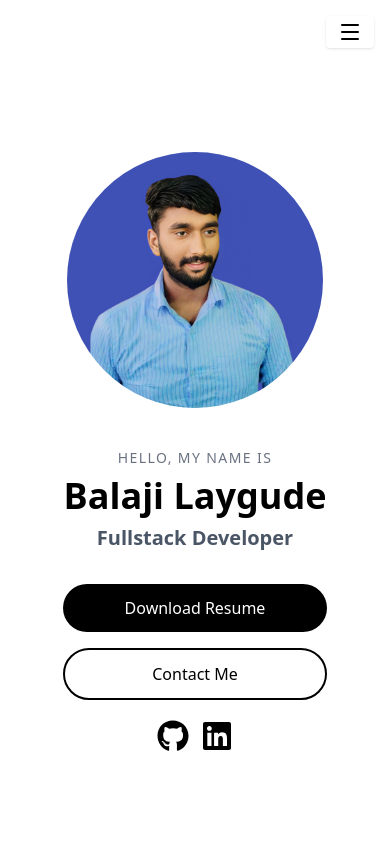
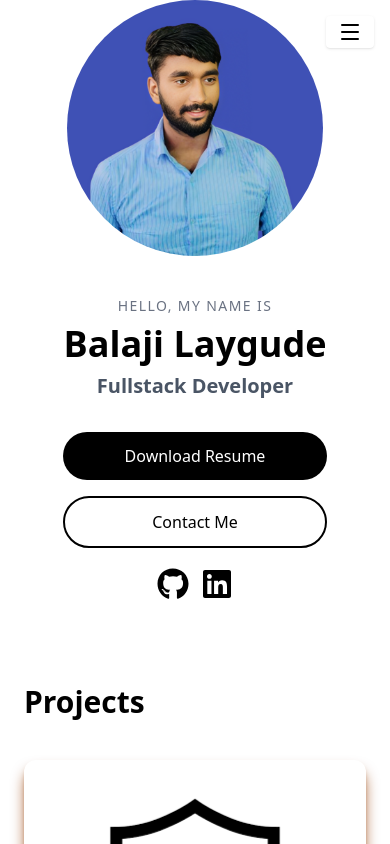
Before and after one commit to balajilaygude/Balaji-s_Portpolio, a React (Vite) app: page / in a window 390 px wide. Shown: the top 844 px of the page. Built offline with nearby package versions, Linux system fonts and the light colour scheme.

Commit message:
Variations

```diff
--- a/src/components/Hero.jsx
+++ b/src/components/Hero.jsx
@@ -5,7 +5,7 @@ export default function Hero() {
   return (
     <section
       id="home"
-      className="mt-10 h-screen sm:mt-0 relative overflow-hidden flex items-center"
+      className="h-full relative overflow-hidden flex items-center"
     >
       <div className="relative z-10 flex flex-col-reverse md:flex-row items-center justify-between w-full px-6 md:px-20 gap-10">
         {/* Text */}
```
